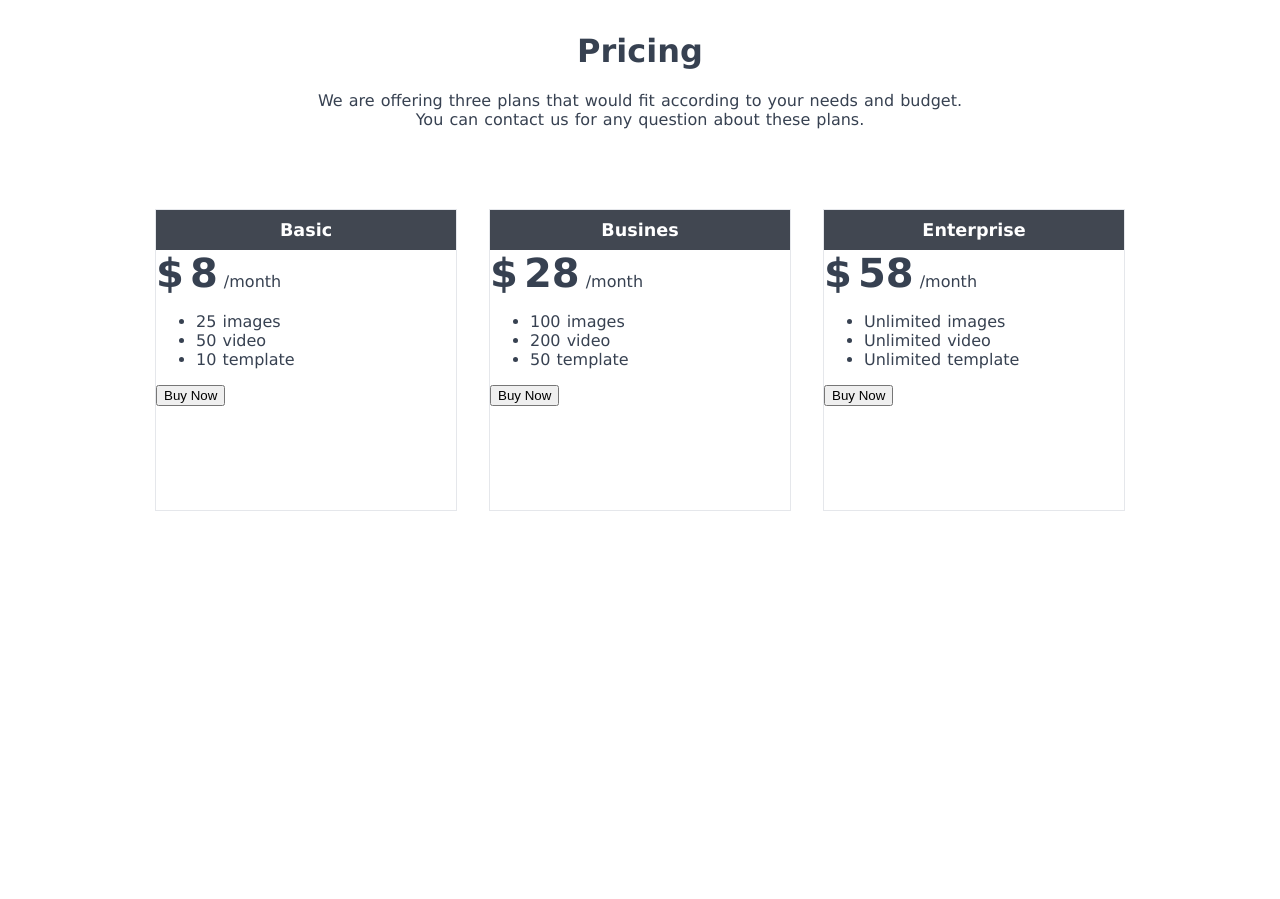
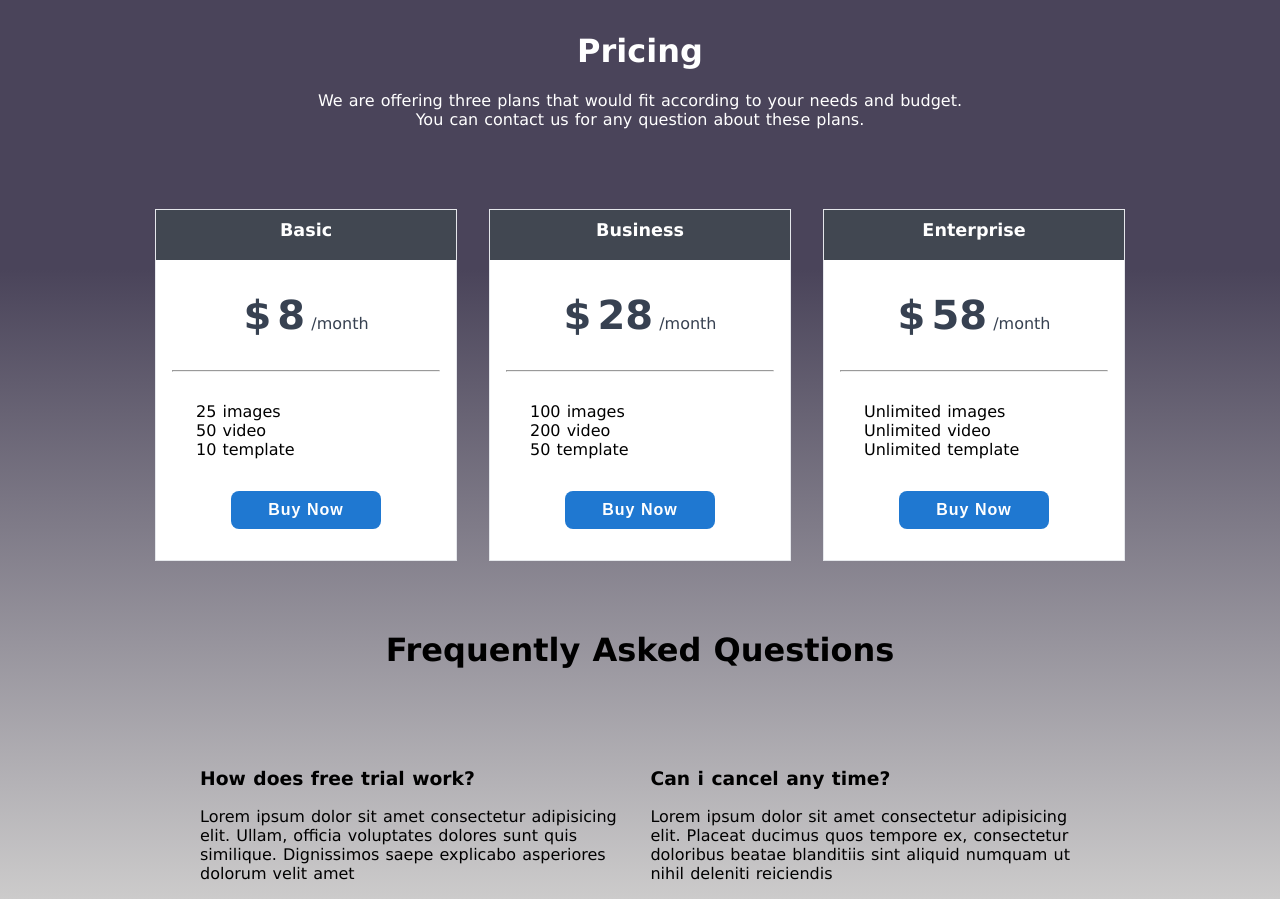
Before and after one commit to zahen2507/Technical-Test, a plain HTML site: page Pircing-app/index.html in a window 1280 px wide. Before the commit the page ends 832 px from the top, so only its background shows below. Drawn offline with Linux system fonts and the light colour scheme.

Commit message:
commit second

```diff
--- a/Pircing-app/index.html
+++ b/Pircing-app/index.html
@@ -28,18 +28,19 @@
               <span>8</span>
               /month
             </p>
+            <hr>
             <ul>
               <li>25 images</li>
               <li>50 video</li>
               <li>10 template</li>
             </ul>
-            <button class="plan-button">Buy Now</button>
+            <button class="plan-button" id="button1">Buy Now</button>
           </div>
         </div>
 
         <div class="plan">
           <div class="plan-header">
-            <h3>Busines</h3>
+            <h3>Business</h3>
           </div>
           <div class="plan-content">
             <p class="price">
@@ -47,12 +48,13 @@
               <span>28</span>
               /month
             </p>
+            <hr>
             <ul>
               <li>100 images</li>
               <li>200 video</li>
               <li>50 template</li>
             </ul>
-            <button class="plan-button">Buy Now</button>
+            <button class="plan-button" id="button2">Buy Now</button>
           </div>
         </div>
 
@@ -66,15 +68,43 @@
               <span>58</span>
               /month
             </p>
+            <hr>
             <ul>
               <li>Unlimited images</li>
               <li>Unlimited video</li>
               <li>Unlimited template</li>
             </ul>
-            <button class="plan-button">Buy Now</button>
+            <button class="plan-button" id="button3" >Buy Now</button>
+          </div>
+        </div>
+      </div>
+
+      <div id= "notification"class="notification">
+        <p>Successful Purchase !!!</p>
+      </div>
+
+      <div class="faq">
+        <h1>Frequently Asked Questions</h1>
+        <div class="faq-content">
+          <div class="faq-row">
+            <div class="faq-col">
+                <h3>How does free trial work?</h3>
+                <p>
+                  Lorem ipsum dolor sit amet consectetur adipisicing elit. Ullam, officia voluptates dolores sunt quis similique. Dignissimos saepe explicabo asperiores dolorum velit amet
+                </p>
+            </div>
+
+            <div class="faq-col">
+              <h3>Can i cancel any time?</h3>
+              <p>
+                Lorem ipsum dolor sit amet consectetur adipisicing elit. Placeat ducimus quos tempore ex, consectetur doloribus beatae blanditiis sint aliquid numquam ut nihil deleniti reiciendis
+              </p>
+            </div>
           </div>
         </div>
       </div>
     </div>
+
+    <script src="script.js"></script>
   </body>
 </html>
--- /dev/null
+++ b/Pircing-app/script.js
@@ -0,0 +1,20 @@
+document.getElementById("button1").addEventListener("click", function() {
+    showNotification();
+  });
+
+  document.getElementById("button2").addEventListener("click", function() {
+    showNotification();
+  });
+
+  document.getElementById("button3").addEventListener("click", function() {
+    showNotification();
+  });
+
+  function showNotification() {
+    var notification = document.getElementById("notification");
+    notification.classList.add("show");
+
+    setTimeout(function() {
+      notification.classList.remove("show");
+    }, 3000);
+  }
--- a/Pircing-app/style.css
+++ b/Pircing-app/style.css
@@ -5,7 +5,7 @@
     padding: 0;
     box-sizing: border-box;
     word-spacing: 1px;
-    color: #374151;
+    /* color: #374151; */
     font-size: 16px;
   }
 
@@ -14,6 +14,9 @@
     margin: 0;
     font-size: 16px;
     box-sizing: border-box;
+    background: linear-gradient(to bottom, #4a445a 30%, #cccbcb 100%, #cccbcb 100%);
+    background-color: #cccbcb;
+    background-repeat: no-repeat;
   }
 
   .pricing-container {
@@ -28,6 +31,7 @@
     text-align: center;
     margin: 2rem auto 2rem auto;
     max-width: 700px;
+    color: #fff;
   }
 
   .pricing {
@@ -40,15 +44,21 @@
     padding: 0;
     margin: 2rem 1rem;
     width: 400px;
-    height: 300px;
     max-width: 300px;
+    height: 350px;
     border: 1px solid #e5e7eb;
     box-shadow: 0 4px 6 -1px rgba(0 0 0 / 0.1), 0 2px 4px -2px rgba(0 0 0 /0.1);
+    background-color: #fff;
+    transition: transform 0.3s ease;
+  }
+
+  .plan:hover {
+    transform: scale(1.1); /* Memperbesar elemen saat hover */
   }
 
   .plan-header {
     background: #414751;
-    height: 40px;
+    height: 50px;
   }
 
   .plan-header h3 {
@@ -65,6 +75,15 @@
     justify-content: center;
   }
 
+  .plan-content p {
+    margin: 2rem;
+    text-align: center;
+  }
+
+  .plan-content hr {
+    margin: 1rem;
+  }
+
   .price {
     margin: 0;
     color: #374151;
@@ -74,3 +93,54 @@
     font-size: 2.5rem;
     font-weight: bold;
   }
+
+  .plan ul {
+    list-style-type: none;
+    margin-top: 30px;
+  }
+
+  .plan-button {
+    margin-top: 1rem;
+    margin-left: 25%;
+    padding: 0.6rem 2rem;
+    background-color: rgb(31, 120, 209);
+    color: #fff;
+    font-size: 1rem;
+    font-weight: 600;
+    letter-spacing: 1px;
+    border: none;
+    border-radius: 0.5rem;
+    width: 50%;
+    cursor: pointer;
+  }
+
+  .faq h1{
+    text-align: center;
+    margin-bottom: 5rem;
+  }
+
+  .faq-row {
+    display: flex;
+    align-items: center;
+    width: 70%;
+    gap: 30px;
+    margin-left: 200px;
+  }
+
+  /* Kode CSS sebelumnya */
+
+.notification {
+  position: fixed;
+  top: 20px;
+  right: 20px;
+  background-color: #f1f3f2;
+  color: #030306;
+  padding: 10px 20px;
+  border-radius: 4px;
+  opacity: 0;
+  transition: opacity 0.3s;
+}
+
+.notification.show {
+  opacity: 1;
+}
```
